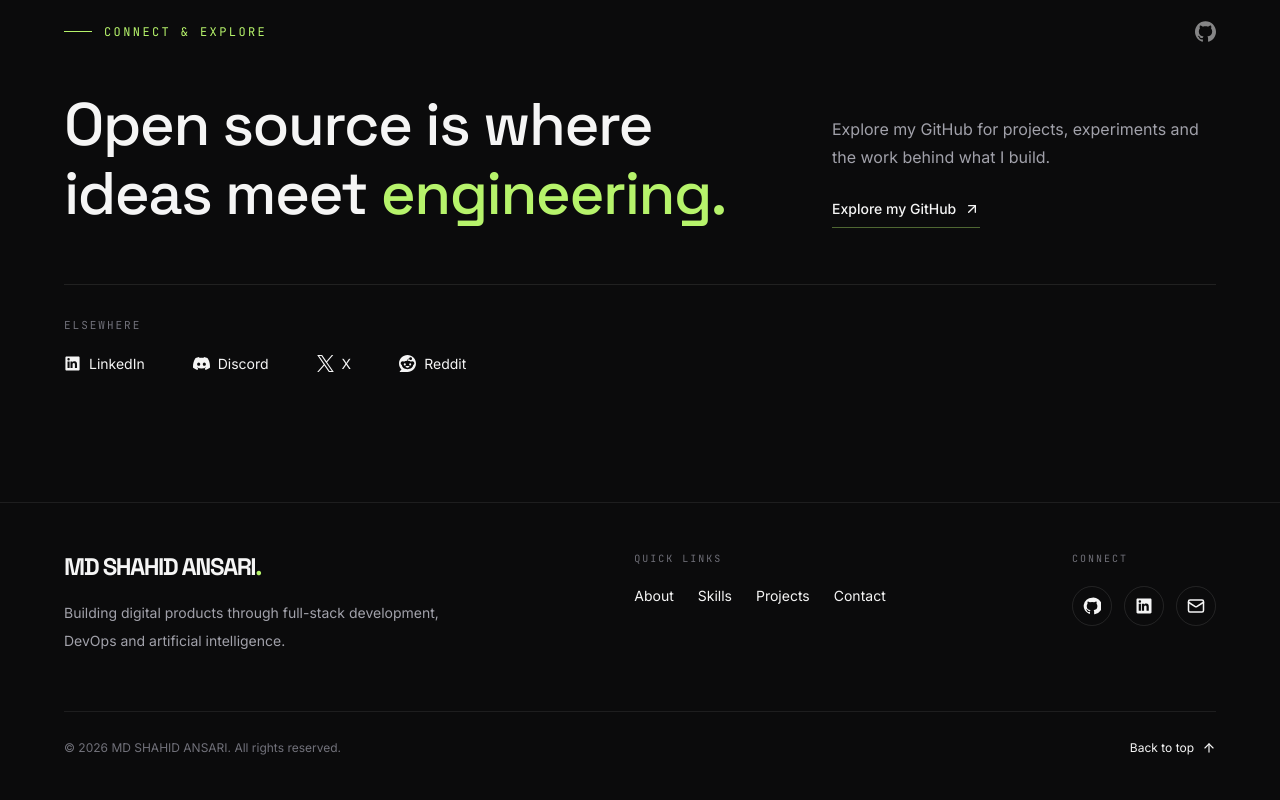
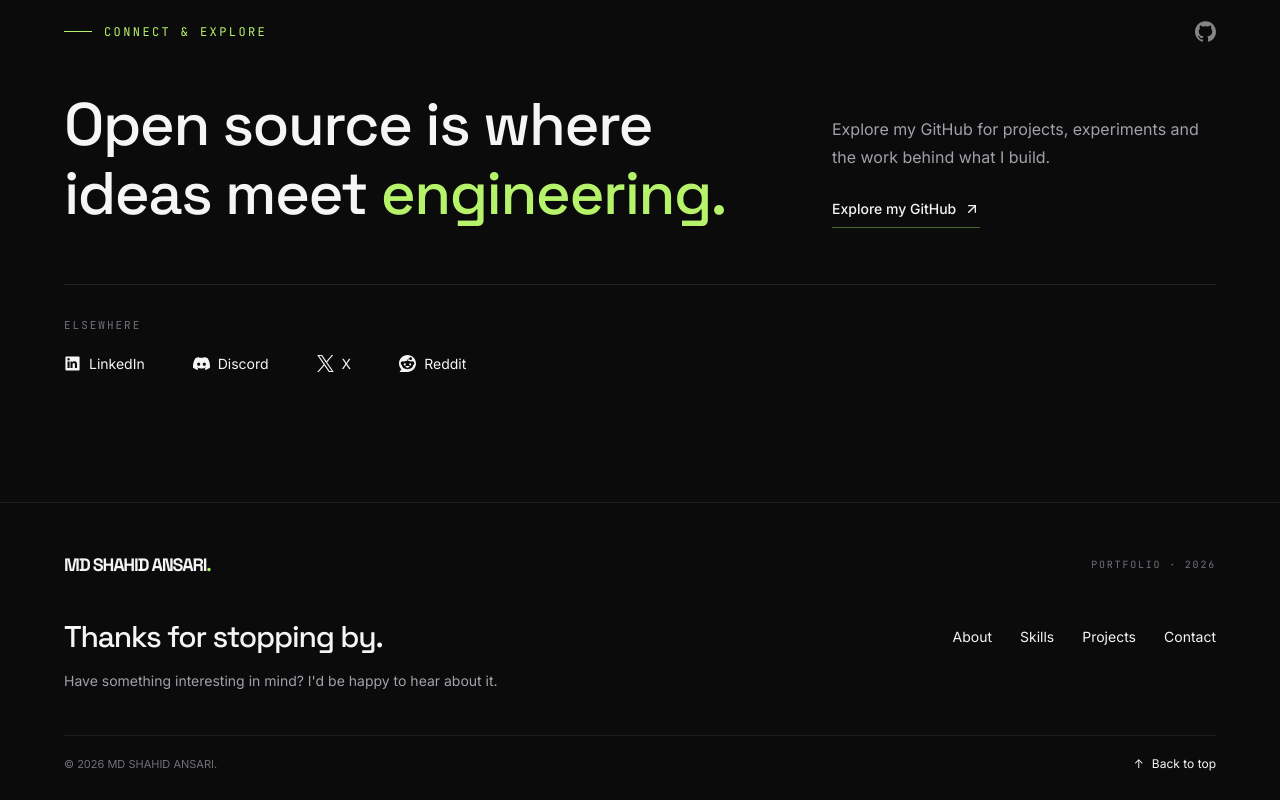
Before and after one commit to md-shahid-ansari/md-shahid-ansari.github.io, a React (Vite) app: page / in a window 1280 px wide. Shown: the part 5483-6283 px from the top of the page. Built offline with nearby package versions, Linux system fonts and the light colour scheme.

Commit message:
footer done

```diff
--- a/src/components/Footer.tsx
+++ b/src/components/Footer.tsx
@@ -1,33 +1,3 @@
-
-import { ArrowUp, Mail } from "lucide-react";
-
-function Github({ size = 18 }: { size?: number }) {
-  return (
-    <svg
-      width={size}
-      height={size}
-      viewBox="0 0 24 24"
-      fill="currentColor"
-      aria-hidden="true"
-    >
-      <path d="M12 .9a11.1 11.1 0 0 0-3.51 21.63c.56.1.76-.24.76-.54v-2.1c-3.1.67-3.75-1.32-3.75-1.32-.5-1.3-1.24-1.65-1.24-1.65-1.01-.69.08-.68.08-.68 1.12.08 1.71 1.15 1.71 1.15 1 .1.8 2.18 3.33 1.57.1-.72.39-1.21.7-1.49-2.47-.28-5.07-1.24-5.07-5.5 0-1.22.44-2.22 1.15-3-.12-.28-.5-1.42.11-2.96 0 0 .94-.3 3.05 1.15a10.6 10.6 0 0 1 5.55 0c2.11-1.45 3.05-1.15 3.05-1.15.61 1.54.23 2.68.11 2.96.72.78 1.15 1.78 1.15 3 0 4.27-2.6 5.22-5.08 5.5.4.35.76 1.02.76 2.06v3.06c0 .3.2.65.77.54A11.1 11.1 0 0 0 12 .9Z" />
-    </svg>
-  );
-}
-
-function Linkedin({ size = 18 }: { size?: number }) {
-  return (
-    <svg
-      width={size}
-      height={size}
-      viewBox="0 0 24 24"
-      fill="currentColor"
-      aria-hidden="true"
-    >
-      <path d="M20.45 2H3.55C2.69 2 2 2.68 2 3.52v16.96c0 .84.69 1.52 1.55 1.52h16.9c.86 0 1.55-.68 1.55-1.52V3.52c0-.84-.69-1.52-1.55-1.52ZM7.93 18.34H4.97V9.02h2.96v9.32ZM6.45 7.75a1.72 1.72 0 1 1 .02-3.44 1.72 1.72 0 0 1-.02 3.44Zm11.89 10.59h-2.96V13.8c0-1.08-.02-2.47-1.51-2.47-1.52 0-1.75 1.18-1.75 2.39v4.62H9.16V9.02h2.84v1.27h.04c.4-.73 1.36-1.5 2.8-1.5 3 0 3.55 1.97 3.55 4.53v5.02Z" />
-    </svg>
-  );
-}
 
 const footerLinks = [
   { label: "About", href: "#about" },
@@ -40,41 +10,46 @@ export default function Footer() {
   const currentYear = new Date().getFullYear();
 
   return (
-    <footer className="relative border-t border-white/[0.08] px-6 pb-8 pt-12 sm:px-10 lg:px-16">
+    <footer className="border-t border-white/[0.08] px-6 pb-7 pt-10 sm:px-10 sm:pt-12 lg:px-16">
       <div className="mx-auto max-w-[1200px]">
 
-        <div className="flex flex-col justify-between gap-10 md:flex-row">
-
         {/* Identity */}
-          <div className="max-w-sm">
+        <div className="flex items-center justify-between">
           <a
             href="#about"
-              className="font-display text-2xl font-bold tracking-[-1.5px] text-[#f5f5f5]"
+            className="font-display text-lg font-bold tracking-[-1.2px] text-[#f5f5f5] transition-colors hover:text-accent"
           >
             MD SHAHID ANSARI<span className="text-accent">.</span>
           </a>
 
-            <p className="mt-4 text-sm leading-7 text-[#a1a1aa]">
-              Building digital products through full-stack development,
-              DevOps and artificial intelligence.
+          <span className="font-mono text-[9px] tracking-[0.18em] text-[#71717a] sm:text-[10px]">
+            PORTFOLIO · {currentYear}
+          </span>
+        </div>
+
+        {/* Closing note & navigation */}
+        <div className="flex flex-col justify-between gap-6 py-8 sm:py-10 md:flex-row md:items-start md:gap-10">
+          {/* Closing note */}
+          <div>
+            <h2 className="font-display text-2xl font-medium tracking-[-0.04em] text-[#f5f5f5] sm:text-3xl">
+              Thanks for stopping by.
+            </h2>
+
+            <p className="mt-3 max-w-md text-sm leading-7 text-[#a1a1aa]">
+              Have something interesting in mind? I'd be happy to hear about it.
             </p>
           </div>
 
           {/* Navigation */}
-          <div>
-            <p className="mb-5 font-mono text-[10px] tracking-[0.2em] text-[#71717a]">
-              QUICK LINKS
-            </p>
-
           <nav
             aria-label="Footer navigation"
-              className="flex flex-wrap gap-x-6 gap-y-4"
+            className="flex flex-wrap gap-x-7 gap-y-3 md:pt-2"
           >
             {footerLinks.map((link) => (
               <a
                 key={link.href}
                 href={link.href}
-                  className="text-sm text-[#a1a1aa] transition-colors hover:text-accent"
+                className="text-sm text-[#a1a1aa] transition-colors duration-200 hover:text-accent"
               >
                 {link.label}
               </a>
@@ -82,59 +57,20 @@ export default function Footer() {
           </nav>
         </div>
 
-          {/* Social links */}
-          <div>
-            <p className="mb-5 font-mono text-[10px] tracking-[0.2em] text-[#71717a]">
-              CONNECT
-            </p>
-
-            <div className="flex gap-3">
-              <a
-                href="https://github.com/md_shahid_ansari"
-                target="_blank"
-                rel="noreferrer"
-                aria-label="GitHub profile"
-                className="flex h-10 w-10 items-center justify-center rounded-full border border-white/[0.1] text-[#a1a1aa] transition-all hover:border-accent/40 hover:text-accent"
-              >
-                <Github size={18} />
-              </a>
-
-              <a
-                href="https://linkedin.com/in/md-shahid-ansari-au"
-                target="_blank"
-                rel="noreferrer"
-                aria-label="LinkedIn profile"
-                className="flex h-10 w-10 items-center justify-center rounded-full border border-white/[0.1] text-[#a1a1aa] transition-all hover:border-accent/40 hover:text-accent"
-              >
-                <Linkedin size={18} />
-              </a>
-
-              <a
-                href="mailto:sajarsadaf2000@example.com"
-                aria-label="Send email"
-                className="flex h-10 w-10 items-center justify-center rounded-full border border-white/[0.1] text-[#a1a1aa] transition-all hover:border-accent/40 hover:text-accent"
-              >
-                <Mail size={18} />
-              </a>
-            </div>
-          </div>
-        </div>
-
-        {/* Bottom bar */}
-        <div className="mt-14 flex flex-col justify-between gap-5 border-t border-white/[0.08] pt-7 sm:flex-row sm:items-center">
-          <p className="text-xs text-[#71717a]">
-            © {currentYear} MD SHAHID ANSARI. All rights reserved.
+        {/* Copyright */}
+        <div className="flex flex-col justify-between gap-3 border-t border-white/[0.08] pt-5 sm:flex-row sm:items-center">
+          <p className="text-[11px] text-[#71717a]">
+            © {currentYear} MD SHAHID ANSARI.
           </p>
 
           <a
             href="#about"
-            className="group inline-flex items-center gap-2 text-xs text-[#a1a1aa] transition-colors hover:text-accent"
+            className="group inline-flex w-fit items-center gap-2 text-xs text-[#a1a1aa] transition-colors hover:text-accent"
           >
+            <span className="transition-transform duration-200 group-hover:-translate-y-1">
+              ↑
+            </span>
             Back to top
-            <ArrowUp
-              size={14}
-              className="transition-transform group-hover:-translate-y-1"
-            />
           </a>
         </div>
 
```
Lines whose indentation alone changed are shown as unchanged.
